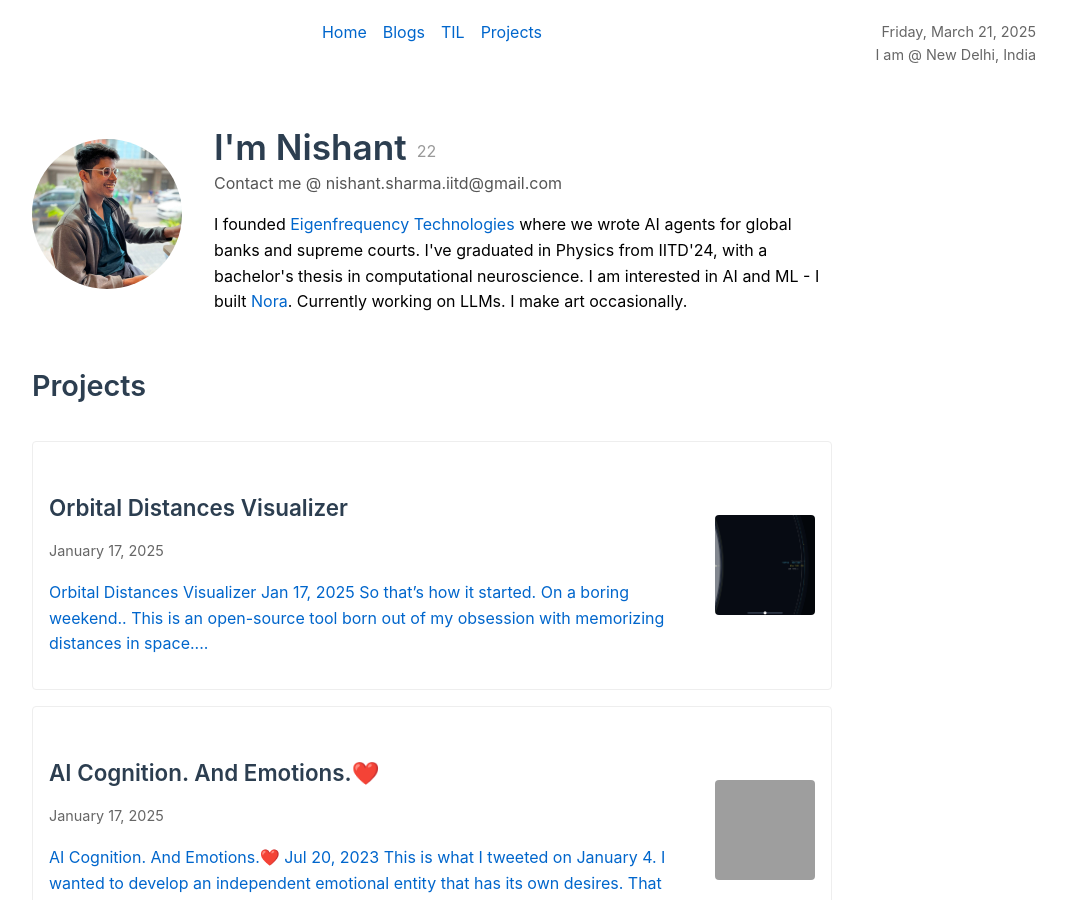
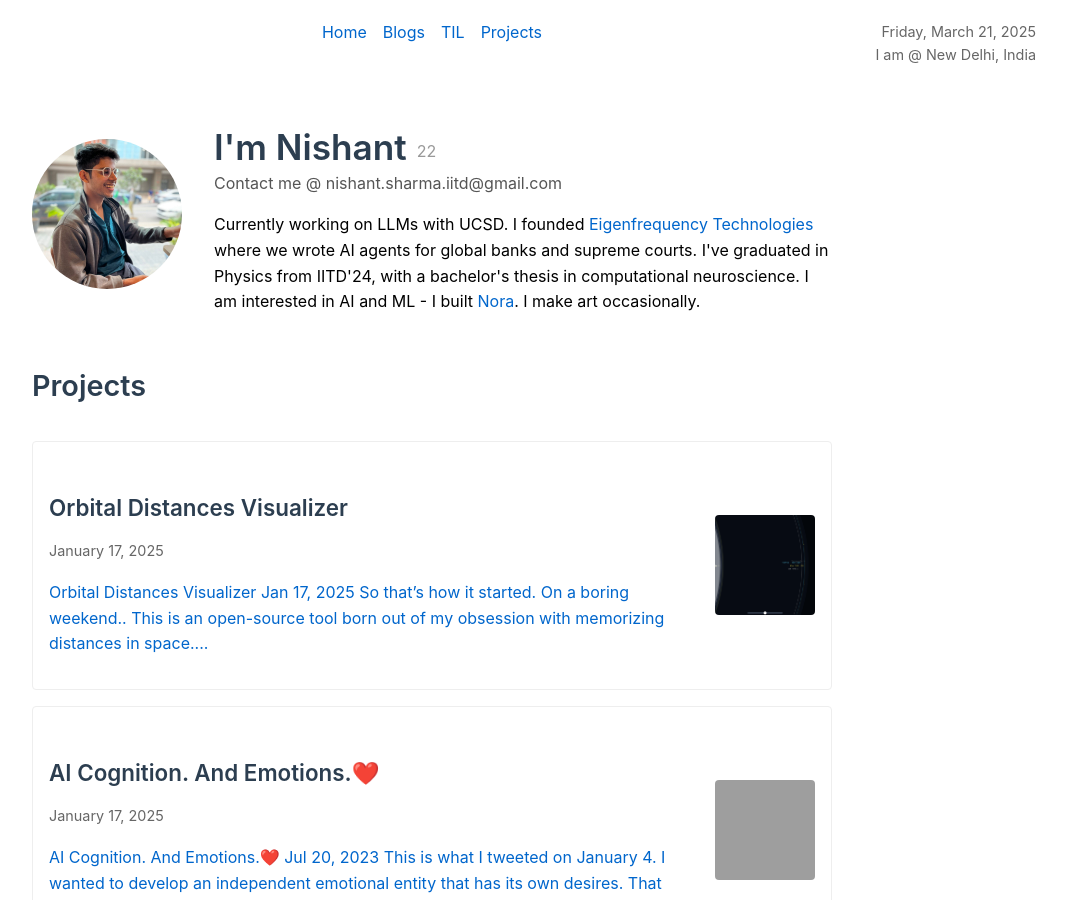
Before and after one commit to sevendaystoglory/sevendaystoglory.github.io, a Jekyll site: the page built from index.md, in a window 1280 px wide and 900 px high, cut to the strip 0-900 px from the top of the window. Shown: the whole strip, without its empty margins (208-1275 px from the left). Built offline with Jekyll 4.4.1, drawn with Linux system fonts in a browser that asks for light colours; grey boxes are pictures that could not be loaded.

```diff
--- a/index.md
+++ b/index.md
@@ -11,7 +11,7 @@
     <p style="display: flex; align-items: flex-end; font-size: 1.0em; color: #999; margin-left: 10px;">22</p>
     </div>
     <p style="display: flex; align-items: flex-end; font-size: 1.0em; color: #555; margin-top: -10px;">Contact me @ nishant.sharma.iitd@gmail.com</p>
-    <p>I founded <a href="https://www.insituate.ai">Eigenfrequency Technologies</a> where we wrote AI agents for global banks and supreme courts. I've graduated in Physics from IITD'24, with a bachelor's thesis in computational neuroscience. I am interested in AI and ML - I built <a href="https://play.google.com/store/apps/details?id=com.insituate.nora">Nora</a>. Currently working on LLMs. I make art occasionally.</p>
+    <p>Currently working on LLMs with UCSD. I founded <a href="https://www.insituate.ai">Eigenfrequency Technologies</a> where we wrote AI agents for global banks and supreme courts. I've graduated in Physics from IITD'24, with a bachelor's thesis in computational neuroscience. I am interested in AI and ML - I built <a href="https://play.google.com/store/apps/details?id=com.insituate.nora">Nora</a>. I make art occasionally.</p>
   </div>
 </div>
 
```
